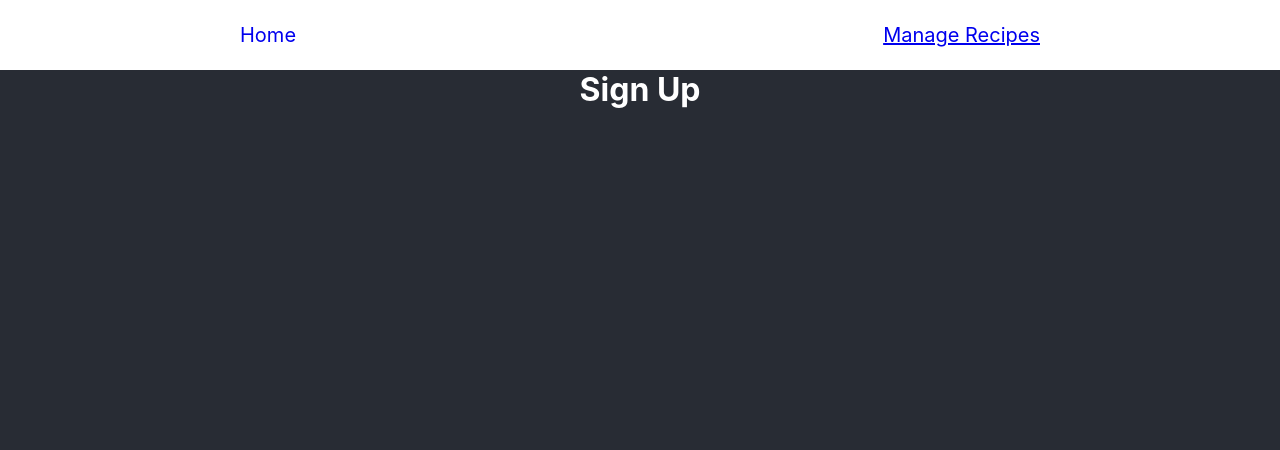
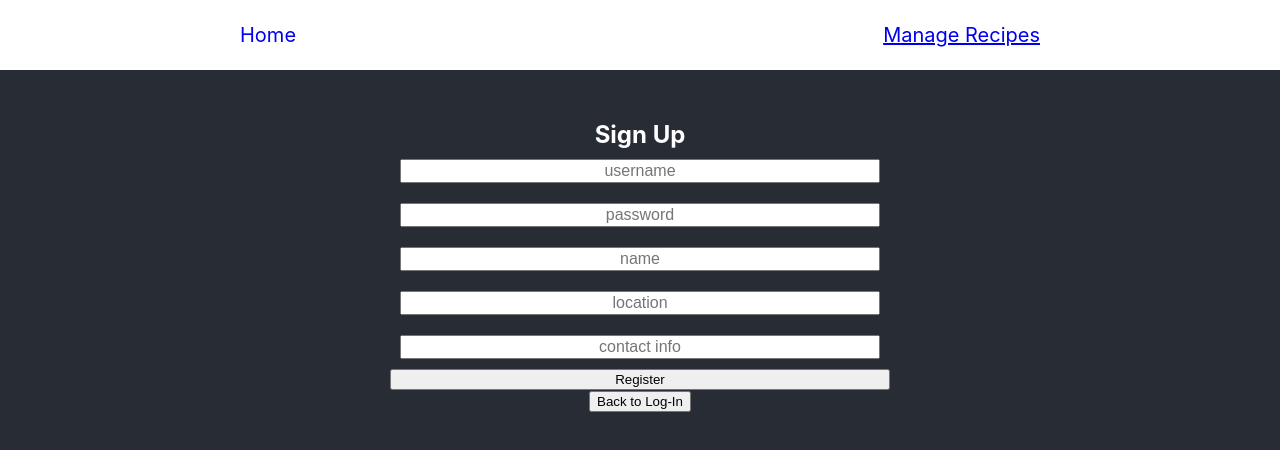
Before and after one commit to chef-portfolio/build_chefPortfolio_FE_-backup-, a React (Create React App) app in the folder chef_portfolio/: page /manage in a window 1280 px wide. Both pictures are taken after a click on the button "Sign Up". Shown: the top 450 px of the page. Built offline with nearby package versions, Linux system fonts and the light colour scheme.

Commit message:
recipe page linked to search result cards

```diff
--- a/chef_portfolio/src/App.js
+++ b/chef_portfolio/src/App.js
@@ -1,13 +1,13 @@
 import React from "react";
-import { BrowserRouter as Router, Route, NavLink } from "react-router-dom";
+import { BrowserRouter as Router, Route } from "react-router-dom";
 
 // components
 import NavBar from "./components/NavBar";
 import SearchPage from "./components/SearchPage";
 import ManagePage from "./components/ManagePage";
+import RecipePage from "./components/RecipePage";
 
 // create-react-app bootstrapped items
-import logo from "./logo.svg";
 import "./App.css";
 
 // temporary MOCK data
@@ -26,6 +26,10 @@ function App() {
           render={props => <SearchPage recipes={recipes} />}
         />
         <Route path="/manage" render={props => <ManagePage />} />
+        <Route
+          path="/recipe/:id"
+          render={props => <RecipePage recipes={recipes} />}
+        />
       </div>
     </Router>
   );
--- a/chef_portfolio/src/components/LoginPage.js
+++ b/chef_portfolio/src/components/LoginPage.js
@@ -13,15 +13,15 @@ export default class LoginPage extends React.Component {
     this.props.logIn();
   };
 
-  stageRegister = ev => {
-    this.setState({ signUp: true });
+  toggleRegister = ev => {
+    this.setState({ signUp: !this.state.signUp });
   };
 
   render() {
     return (
       <>
         {this.state.signUp ? (
-          <Register />
+          <Register goBack={this.toggleRegister} />
         ) : (
           <Login>
             <h1>Login Page</h1>
@@ -30,7 +30,7 @@ export default class LoginPage extends React.Component {
               <input placeholder="password" />
               <button type="submit">Log In</button>
             </form>
-            <button onClick={this.stageRegister}>Sign Up</button>
+            <button onClick={this.toggleRegister}>Sign Up</button>
           </Login>
         )}
       </>
@@ -42,4 +42,23 @@ const Login = styled.section`
   h1 {
     margin: 0 auto;
   }
+
+  form {
+    margin: 0 auto;
+    max-width: 500px;
+    display: flex;
+    flex-direction: column;
+    align-items: center;
+
+    input {
+      min-width: 300px;
+      margin: 10px;
+      font-size: 16px;
+      text-align: center;
+    }
+
+    button {
+      max-width: 100px;
+    }
+  }
 `;
--- /dev/null
+++ b/chef_portfolio/src/components/RecipePage.js
@@ -0,0 +1,31 @@
+import React from "react";
+import styled from "styled-components";
+import { withRouter } from "react-router-dom";
+
+class RecipePage extends React.Component {
+  state = {
+    recipe: this.props.recipes.filter(
+      rec => rec.name === this.props.match.params.id
+    )[0]
+  };
+
+  render() {
+    return (
+      <Recipe>
+        <h1>{this.state.recipe.name}</h1>
+        <p>{this.state.recipe.type}</p>
+        <img src={this.state.recipe.pic} alt="delicious foods!" />
+        <p>{this.state.recipe.ingreds.length} ingredients</p>
+        <p>Recipe by: {this.state.recipe.chef.name}</p>
+      </Recipe>
+    );
+  }
+}
+
+export default withRouter(RecipePage);
+
+const Recipe = styled.section`
+  h1 {
+    margin: 0 auto;
+  }
+`;
--- a/chef_portfolio/src/components/SearchPage.js
+++ b/chef_portfolio/src/components/SearchPage.js
@@ -4,11 +4,13 @@ import RecipeCard from "./recipes/RecipeCard";
 
 import SearchForm from "./search/SearchForm";
 
+import { withRouter } from "react-router-dom";
+
 // create-react-app bootstrapped items
 import logo from "../logo.svg";
 import "../App.css";
 
-export default class SearchPage extends React.Component {
+class SearchPage extends React.Component {
   state = {
     searchInput: "",
     searchType: "recipes",
@@ -28,8 +30,7 @@ export default class SearchPage extends React.Component {
     this.search(ev);
   };
 
-  search = ev => {
-    ev.preventDefault();
+  search = () => {
     let searchType = this.state.searchType;
     let searchInput = this.state.searchInput;
     let mealType = this.state.mealType;
@@ -37,21 +38,21 @@ export default class SearchPage extends React.Component {
     function filterRecipes(recipe) {
       let isMatch = true;
 
-      if (searchType == "recipes") {
+      if (searchType === "recipes") {
         isMatch = recipe.name.toUpperCase().includes(searchInput.toUpperCase());
-      } else if (searchType == "chefs") {
+      } else if (searchType === "chefs") {
         isMatch = recipe.chef.name
           .toUpperCase()
           .includes(searchInput.toUpperCase());
-      } else if (searchType == "ingredients") {
+      } else if (searchType === "ingredients") {
         isMatch = recipe.ingreds
           .join("")
           .toUpperCase()
           .includes(searchInput.toUpperCase());
       }
 
-      if (mealType != "all") {
-        if (mealType != recipe.type) {
+      if (mealType !== "all") {
+        if (mealType !== recipe.type) {
           isMatch = false;
         }
       }
@@ -61,6 +62,11 @@ export default class SearchPage extends React.Component {
     this.setState({
       recipeList: this.props.recipes.filter(recipe => filterRecipes(recipe))
     });
+  };
+
+  viewRecipe = (ev, name) => {
+    console.log(name);
+    this.props.history.push(`/recipe/${name}`);
   };
 
   render() {
@@ -76,13 +82,19 @@ export default class SearchPage extends React.Component {
         />
         <SearchResults>
           {this.state.recipeList.map((recipe, index) => (
-            <RecipeCard recipe={recipe} key={recipe.name} />
+            <RecipeCard
+              recipe={recipe}
+              key={recipe.name}
+              viewRecipe={this.viewRecipe}
+            />
           ))}
         </SearchResults>
       </>
     );
   }
 }
+
+export default withRouter(SearchPage);
 
 const SearchResults = styled.section`
   margin: 0 auto;
--- a/chef_portfolio/src/components/login/Register.js
+++ b/chef_portfolio/src/components/login/Register.js
@@ -2,17 +2,45 @@ import React from "react";
 import styled from "styled-components";
 
 export default class Register extends React.Component {
+  register = ev => {
+    ev.preventDefault();
+    console.log("THIS ISNT REALLY REGISTERING ANYTHING! LOL NUB");
+  };
+
   render() {
     return (
       <SignUp>
         <h1>Sign Up</h1>
+        <form onSubmit={this.register}>
+          <input placeholder="username" />
+          <input placeholder="password" />
+          <input placeholder="name" />
+          <input placeholder="location" />
+          <input placeholder="contact info" />
+          <button type="submit">Register</button>
+        </form>
+        <button onClick={this.props.goBack}>Back to Log-In</button>
       </SignUp>
     );
   }
 }
 
-const SignUp = styled.form`
+const SignUp = styled.section`
+  padding-top: 50px;
   h1 {
     margin: 0 auto;
   }
+
+  form {
+    margin: 0 auto;
+    max-width: 500px;
+    display: flex;
+    flex-direction: column;
+
+    input {
+      margin: 10px;
+      font-size: 16px;
+      text-align: center;
+    }
+  }
 `;
--- a/chef_portfolio/src/components/recipes/RecipeCard.js
+++ b/chef_portfolio/src/components/recipes/RecipeCard.js
@@ -3,10 +3,13 @@ import styled from "styled-components";
 
 function RecipeCard(props) {
   return (
-    <Card image={props.recipe.pic}>
+    <Card
+      image={props.recipe.pic}
+      onClick={ev => props.viewRecipe(ev, props.recipe.name)}
+    >
       <h2>{props.recipe.name}</h2>
       <p>{props.recipe.type}</p>
-      <img src={props.recipe.pic} />
+      <img src={props.recipe.pic} alt="delicious foods!" />
       <p>{props.recipe.ingreds.length} ingredients</p>
       <p>Recipe by: {props.recipe.chef.name}</p>
     </Card>
```
